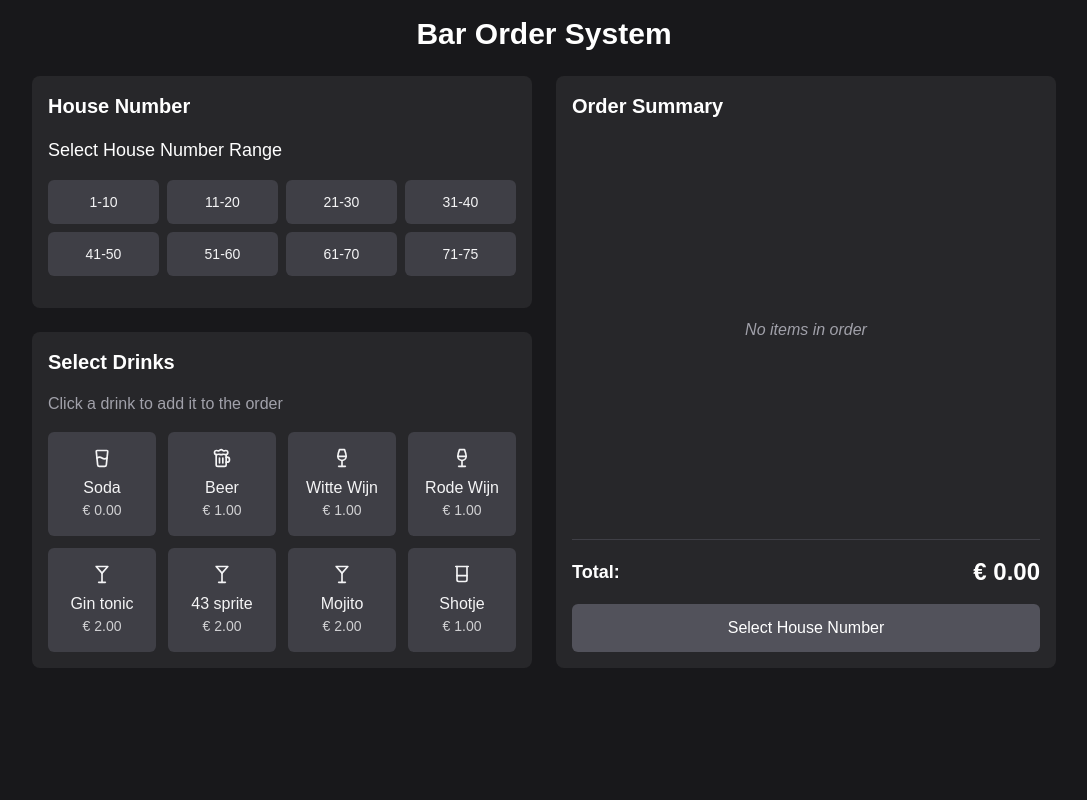
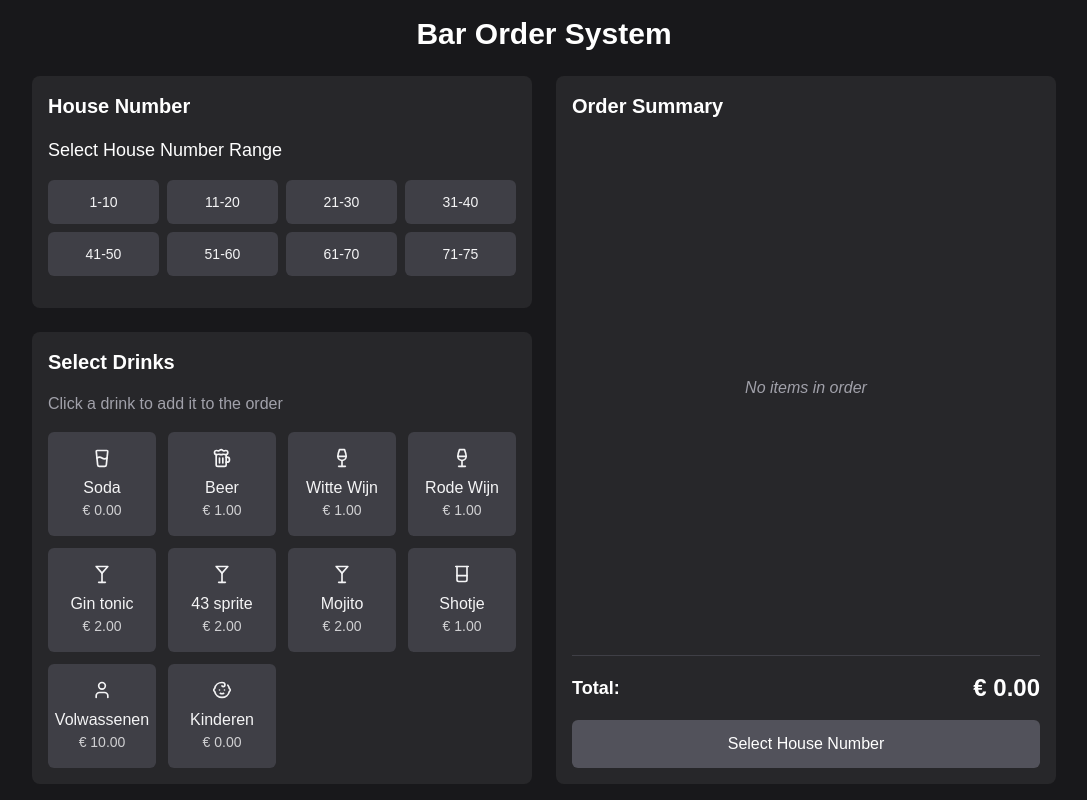
Before and after one commit to gijsvanzon/bar-order-system, a Next.js app: page / in a window 1280 px wide. Shown: the whole page, without its empty margins (96-1183 px from the left). Built offline with nearby package versions, Linux system fonts and the light colour scheme.

Commit message:
added grownups and kids

```diff
--- a/components/order-system.tsx
+++ b/components/order-system.tsx
@@ -5,11 +5,12 @@ import type React from "react";
 import { useState } from "react";
 import {
   Beer,
-  Coffee,
+  Baby,
   Wine,
   GlassWater,
   Martini as Cocktail,
   Beaker as Shot,
+  User,
 } from "lucide-react";
 import DrinkSelector from "./drink-selector";
 import OrderSummary from "./order-summary";
@@ -24,7 +25,9 @@ export type DrinkCategory =
   | "cocktailA"
   | "cocktailB"
   | "cocktailC"
-  | "shot";
+  | "shot"
+  | "grownups"
+  | "kids";
 
 export interface Drink {
   id: DrinkCategory;
@@ -81,6 +84,18 @@ const DRINKS: Drink[] = [
     name: "Shotje",
     price: 1,
     icon: <Shot className="h-5 w-5" />,
+  },
+  {
+    id: "grownup",
+    name: "Volwassenen",
+    price: 10,
+    icon: <User className="h-5 w-5" />,
+  },
+  {
+    id: "kids",
+    name: "Kinderen",
+    price: 0,
+    icon: <Baby className="h-5 w-5" />,
   },
 ];
 
```
